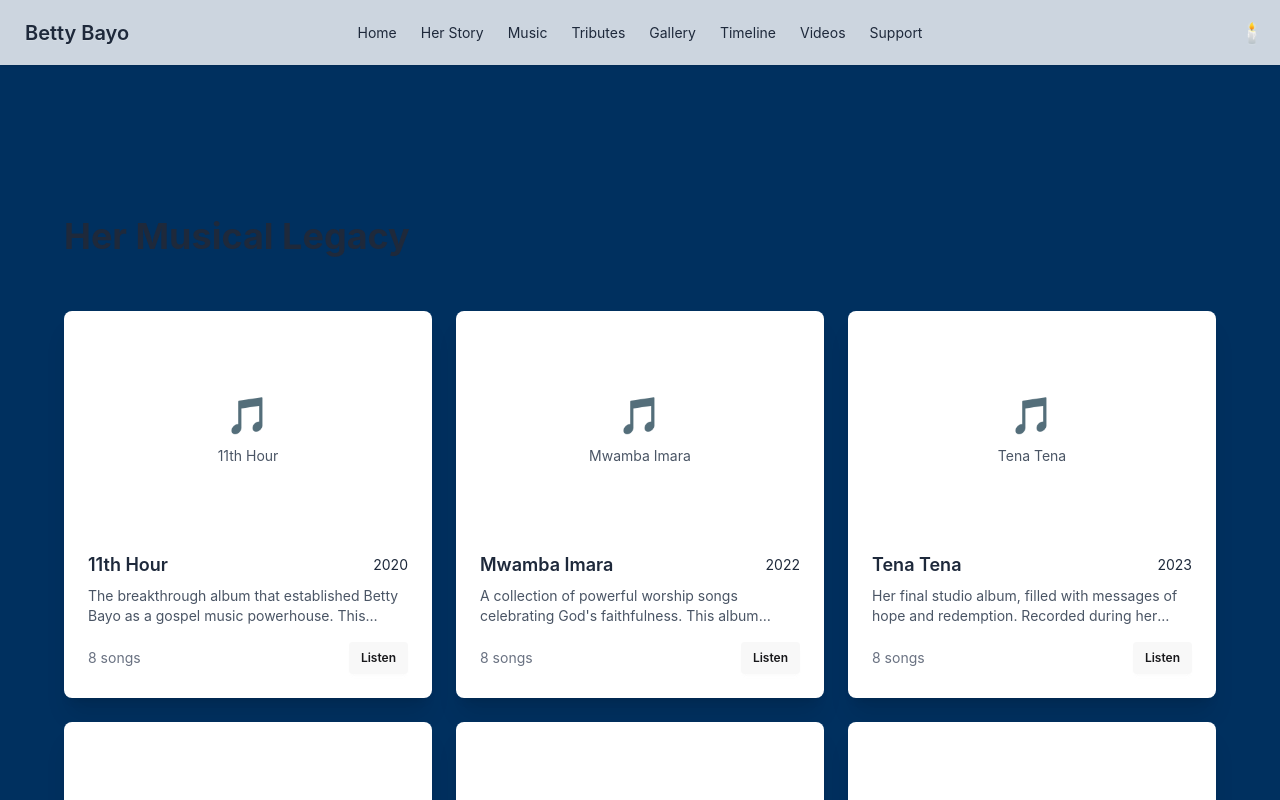
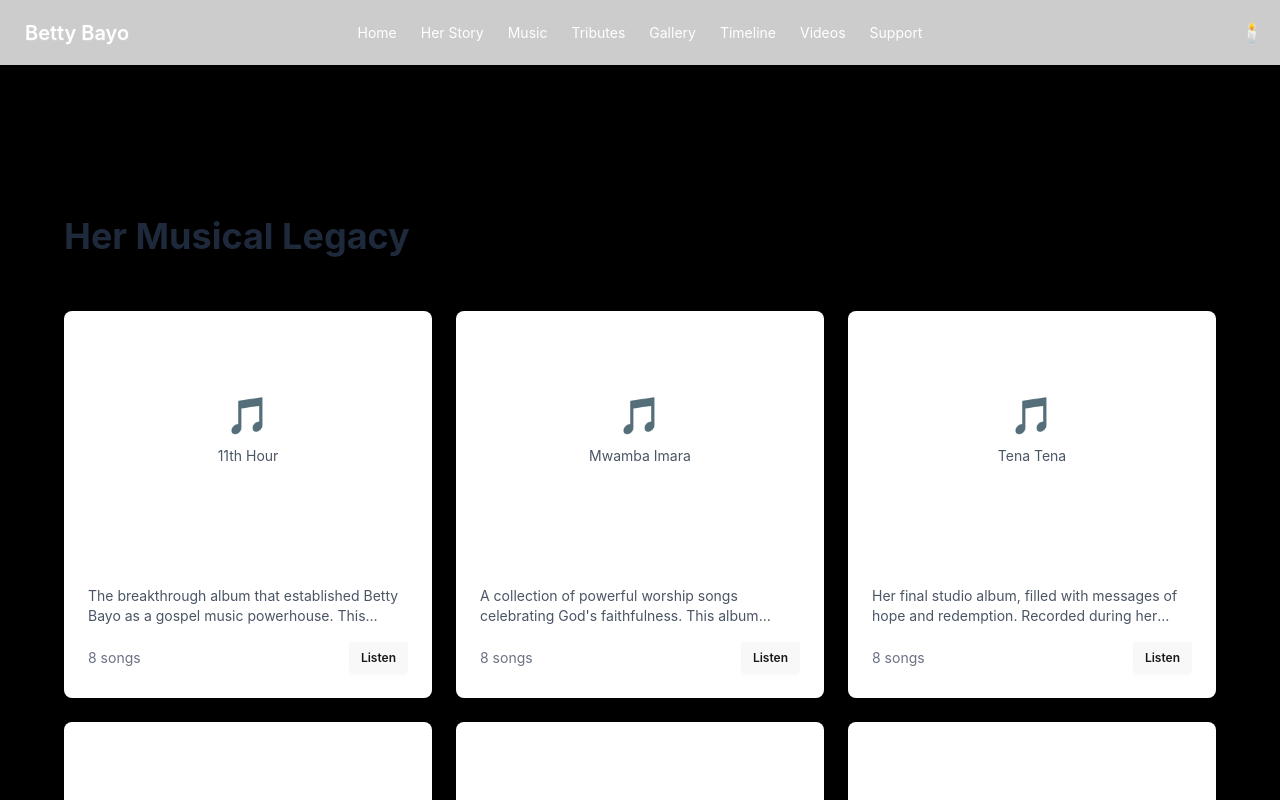
Before and after one commit to simon9001/the-euro, a React (Vite) app: page /music in a window 1280 px wide. Shown: the top 800 px of the page. Built offline with nearby package versions, Linux system fonts and the light colour scheme.

Commit message:
i am soooo done

```diff
--- a/src/components/GallerySection.tsx
+++ b/src/components/GallerySection.tsx
@@ -191,7 +191,7 @@
 
         {/* Gallery Grid */}
         <div className="grid grid-cols-1 sm:grid-cols-2 lg:grid-cols-3 xl:grid-cols-4 gap-4 mb-8">
-          {visibleImages.map((image, index) => (
+          {visibleImages.map((image) => (
             <div
               key={image.id}
               className="card bg-base-100 shadow-lg hover:shadow-2xl transition-all duration-300 cursor-pointer group overflow-hidden"
--- a/src/components/Navbar.tsx
+++ b/src/components/Navbar.tsx
@@ -1,5 +1,3 @@
-// src/components/Navbar.tsx
-import { useState } from 'react'
 import { Link, useLocation } from 'react-router'
 import type { JSX } from 'react/jsx-runtime';
 
@@ -10,7 +8,6 @@
 }
 
 export default function Navbar(): JSX.Element {
-  const [isDrawerOpen, setIsDrawerOpen] = useState<boolean>(false)
   const location = useLocation()
 
   const navItems: NavItem[] = [
@@ -31,7 +28,6 @@
         element.scrollIntoView({ behavior: 'smooth' })
       }
     }
-    setIsDrawerOpen(false)
   }
 
   return (
@@ -58,7 +54,6 @@
                     <Link
                       to={item.path}
                       className="text-memorial-dark hover:text-memorial-gold"
-                      onClick={() => setIsDrawerOpen(false)}
                     >
                       {item.name}
                     </Link>
--- a/src/index.css
+++ b/src/index.css
@@ -8,8 +8,8 @@
 
   body {
     font-family: 'Inter', sans-serif;
-    background-color: #00305f;
-    color: #1e293b;
+    background-color: #000000;
+    color: #ffffff;
   }
 }
 
```
